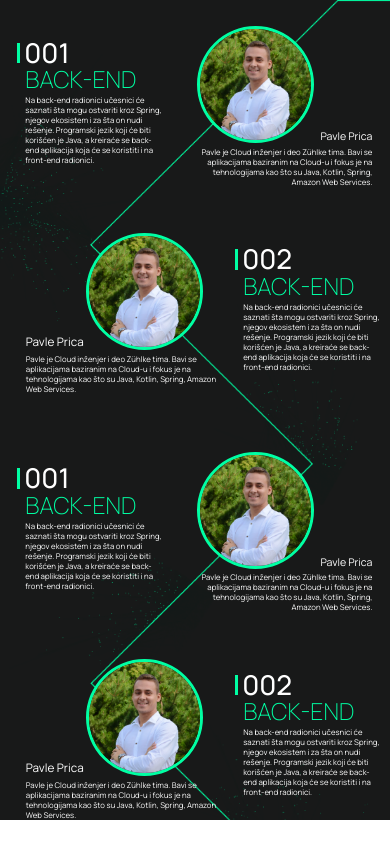
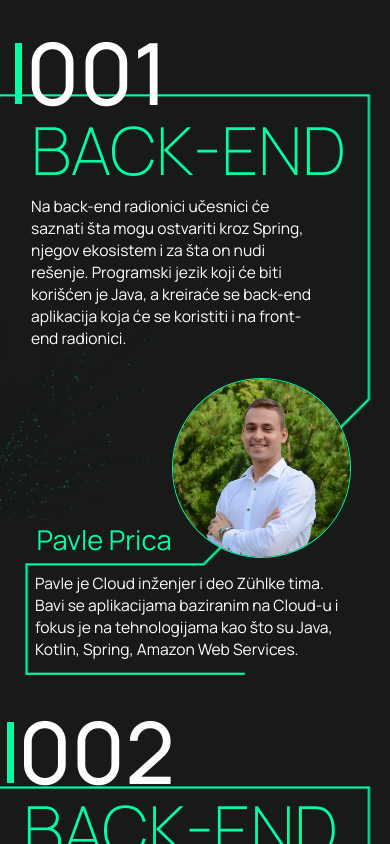
Before and after one commit to Nikola787/hzs-5.0, a React (Create React App) app: page / in a window 390 px wide. Shown: the top 844 px of the page. Built offline with nearby package versions, Linux system fonts and the light colour scheme.

Commit message:
skoro zavrsena mobilna verzija

```diff
--- a/src/components/radionice/radionice.css
+++ b/src/components/radionice/radionice.css
@@ -180,3 +180,168 @@
   justify-content: space-around;
   margin-top: 12%;
 }
+
+@media screen and (max-width: 340px) {
+}
+@media screen and (max-width: 480px) {
+  .radionica4-container,
+  .radionica2-container {
+    flex-direction: column-reverse;
+  }
+  .radionica3-container,
+  .radionica1-container {
+    flex-direction: column;
+  }
+
+  .radionice-wrapper {
+    display: flex;
+    align-items: center;
+    justify-content: flex-start;
+    height: 400vh;
+    background-image: url(../../images/RadioniceMobilni.png);
+    background-repeat: no-repeat;
+    background-size: 100%;
+  }
+
+  .radionica1-desno-container .prvi-deo {
+    flex-direction: row-reverse;
+    justify-content: flex-start;
+  }
+  .radionica2-levo-container .prvi-deo {
+    justify-content: flex-end;
+  }
+
+  .radionica1-desno-container .predavac-opis {
+    text-align: start;
+  }
+
+  .radionica1-desno-container .slika_desna,
+  .radionica2-levo-container .slika_leva {
+    border: #00ffa3 1px solid;
+    width: 46vw;
+  }
+
+  .radionica2-levo-container .slika_leva {
+    margin-right: 0;
+  }
+
+  .radionica1-levo-container .redni-broj {
+    /* display: flex;
+    padding-left: 3%;
+    padding-bottom: 1%;
+    margin-left: -6%;
+    font-family: "Manrope";
+    font-weight: 500;
+    color: #ffffff;
+    line-height: 70%; */
+    margin-left: 5%;
+    border-left: 2vw #00ffa3 solid;
+    font-size: 22vw;
+  }
+  .radionica2-desno-container .redni-broj {
+    /* display: flex;
+    padding-left: 3%;
+    padding-bottom: 1%;
+    margin-left: -6%;
+    font-family: "Manrope";
+    font-weight: 500;
+    color: #ffffff;
+    line-height: 70%; */
+    margin-left: 5%;
+    border-left: 2vw #00ffa3 solid;
+    font-size: 22vw;
+  }
+  .radionica1-levo-container .naziv-radionice {
+    /* display: flex;
+    font-family: "Manrope";
+    color: #00ffa3;
+    font-weight: 200; */
+    white-space: nowrap;
+    font-size: 17vw;
+    padding-left: 17%;
+  }
+  .radionica2-desno-container .naziv-radionice {
+    /* display: flex;
+    font-family: "Manrope";
+    color: #00ffa3;
+    font-weight: 200; */
+    white-space: nowrap;
+    font-size: 17vw;
+    padding-left: 17%;
+  }
+  .radionica1-levo-container .radionica-opis {
+    /* font-family: "Manrope";
+    color: #ffffff;
+    font-weight: 400;
+    text-align: left; */
+    font-size: 4vw;
+    width: 80vw;
+    padding-left: 17%;
+  }
+  .radionica2-desno-container .radionica-opis {
+    /* font-family: "Manrope";
+    color: #ffffff;
+    font-size: 2vw;
+    font-weight: 400;
+    text-align: left; */
+    font-size: 4vw;
+    width: 80vw;
+    padding-left: 17%;
+  }
+  .radionica1-desno-container {
+    max-width: 90%;
+  }
+  .radionica2-levo-container {
+    max-width: 90%;
+  }
+  .radionica1-desno-container .ime-predavaca {
+    /* display: flex;
+    color: #ffffff;
+    font-family: "Manrope";
+    font-weight: 400; */
+    white-space: nowrap;
+    font-size: 7vw;
+    color: #00ffa3;
+  }
+  .radionica2-levo-container .ime-predavaca {
+    /* display: flex;
+    color: #ffffff;
+    font-size: 2.7vw;
+    font-family: "Manrope";
+    font-weight: 400; */
+    white-space: nowrap;
+    font-size: 7vw;
+    color: #00ffa3;
+  }
+  .radionica1-desno-container .predavac-opis {
+    /* font-family: "Manrope";
+    color: #ffffff;
+    font-weight: 400;
+    text-align: right;
+    padding-top: 2%; */
+    padding-top: 4%;
+    font-size: 4vw;
+    padding-left: 10%;
+  }
+  .radionica2-levo-container .predavac-opis {
+    /* font-family: "Manrope";
+    color: #ffffff;
+    font-size: 2vw;
+    font-weight: 400;
+    text-align: right;
+    padding-top: 2%; */
+    padding-top: 4%;
+    font-size: 4vw;
+    padding-left: 10%;
+  }
+  /*od ovog pointa krece mobilna verzija */
+}
+
+@media screen and (min-width: 620px) {
+}
+@media screen and (min-width: 960px) {
+}
+@media screen and (min-width: 1200px) {
+}
+@media screen and (min-width: 1920px) {
+}
```
Also changed, not shown: src/images/RadioniceMobilni.png (added).
